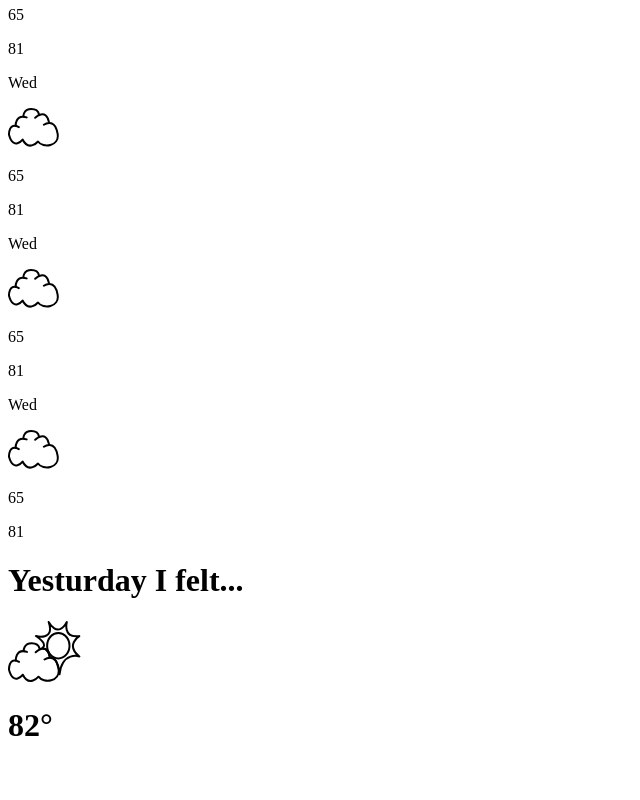
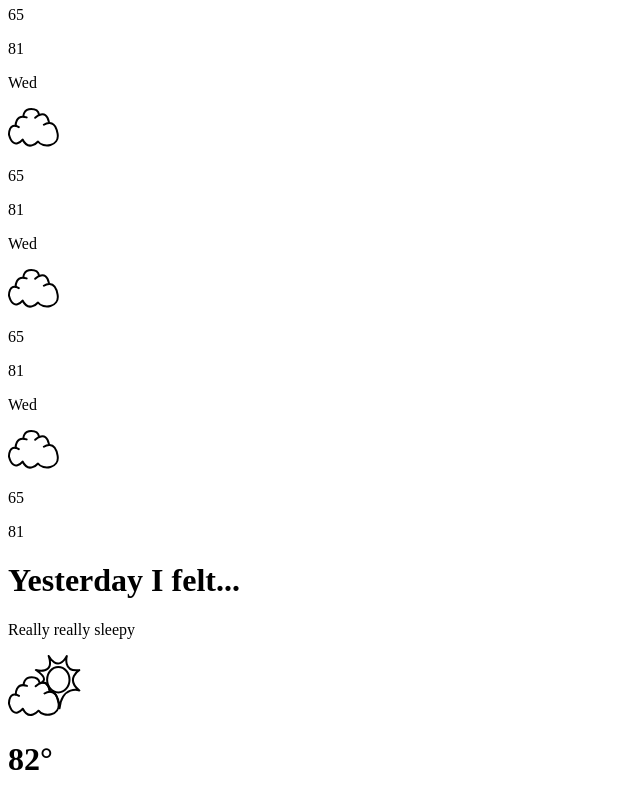
Before and after one commit to michaelSahadi/weather-journal, a plain HTML site: page website/index.html in a window 1280 px wide. Shown: the part 635-1435 px from the top of the page, without its empty margins (0-640 px from the left). Before the commit the page ends 1401 px from the top, so only its background shows below. Drawn offline with Linux system fonts and the light colour scheme.

Commit message:
more html

```diff
--- a/website/index.html
+++ b/website/index.html
@@ -16,12 +16,12 @@
       <input type="text" class="1">
       <p class="zip-code">Zip Code</p>
       <input type="text" class="zip">
-      <div class="curent">
-        <img class="current-conditions" src="images/storm-sm.svg" alt="Thunder Storm">
-        <p class="low-temp-main">68</p>
-        <p class="high-temp-main">81</p>
-        <h1 class="current-temp">79&deg</h1>
-      </div>
+    </div>
+    <div class="curent">
+      <img class="current-conditions" src="images/storm-sm.svg" alt="Thunder Storm">
+      <p class="low-temp-main">68</p>
+      <p class="high-temp-main">81</p>
+      <h1 class="current-temp">79&deg</h1>
     </div>
   </div>
   <div class="5-day">
@@ -58,7 +58,10 @@
     </div>
   </div>
   <div class="yesterday">
-    <h1 class="felt">Yesturday I felt...</h1>
+    <div class="user-response">
+      <h1 class="felt">Yesterday I felt...</h1>
+      <p class="response">Really really sleepy</p>
+    </div>
     <img src="images/partly-sm.svg" alt="" class="past-condition">
     <h1 class="past-temp">82&deg</h1>
   </div>
```
